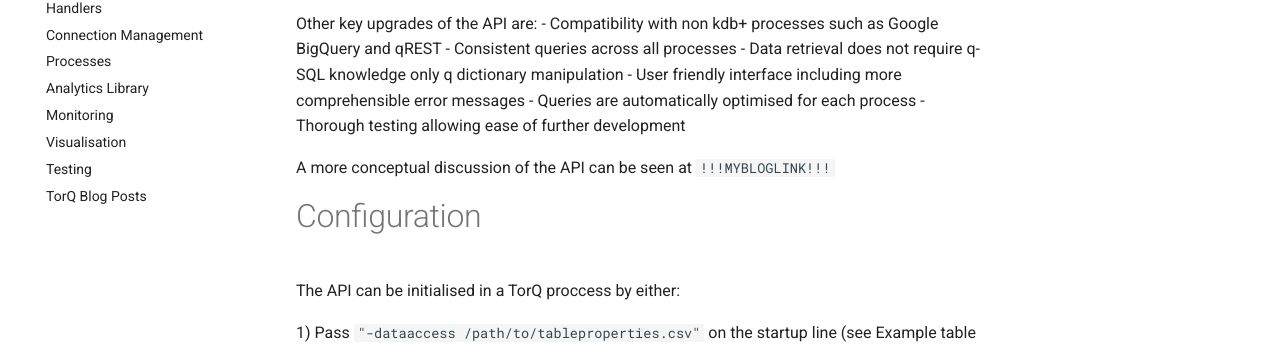
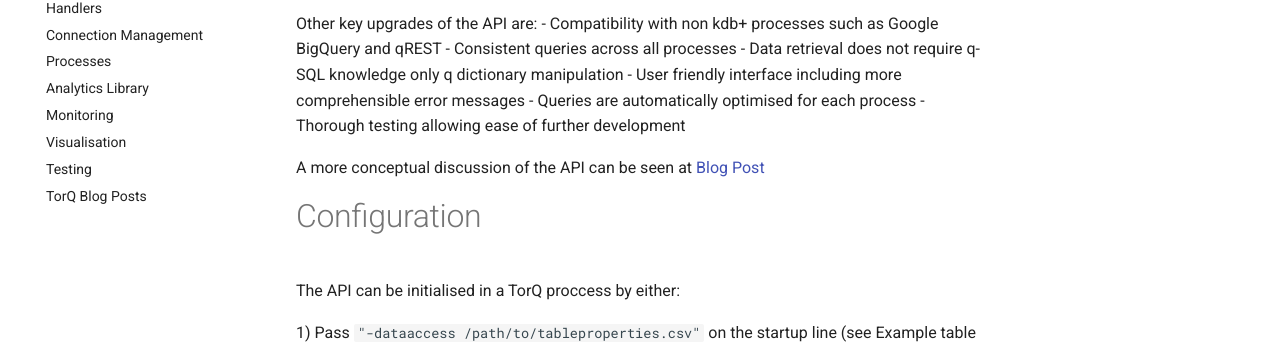
Before and after one commit to DataIntellectTech/TorQ, an MkDocs documentation site: the page built from docs/dataaccess.md, in a window 1280 px wide and 900 px high. Shown: the part 292-640 px from the top of the window. Built offline with MkDocs 1.6.1 and Material for MkDocs 9.7.7, drawn with Linux system fonts in a browser that asks for light colours; comment, search, counter and statistics services are not loaded; old or Windows-style settings are respelled for this version of MkDocs.

Commit message:
Addition of Blog Link

````diff
--- a/docs/dataaccess.md
+++ b/docs/dataaccess.md
@@ -12,7 +12,7 @@
 - Queries are automatically optimised for each process
 - Thorough testing allowing ease of further development
 
-A more conceptual discussion of the API can be seen at ```!!!MYBLOGLINK!!!```
+A more conceptual discussion of the API can be seen at [Blog Post](https://www.aquaq.co.uk/torq-2/data-access-api/)
 
 # Configuration
 
````
Also changed, not shown: README.md (+1 -1 lines).
